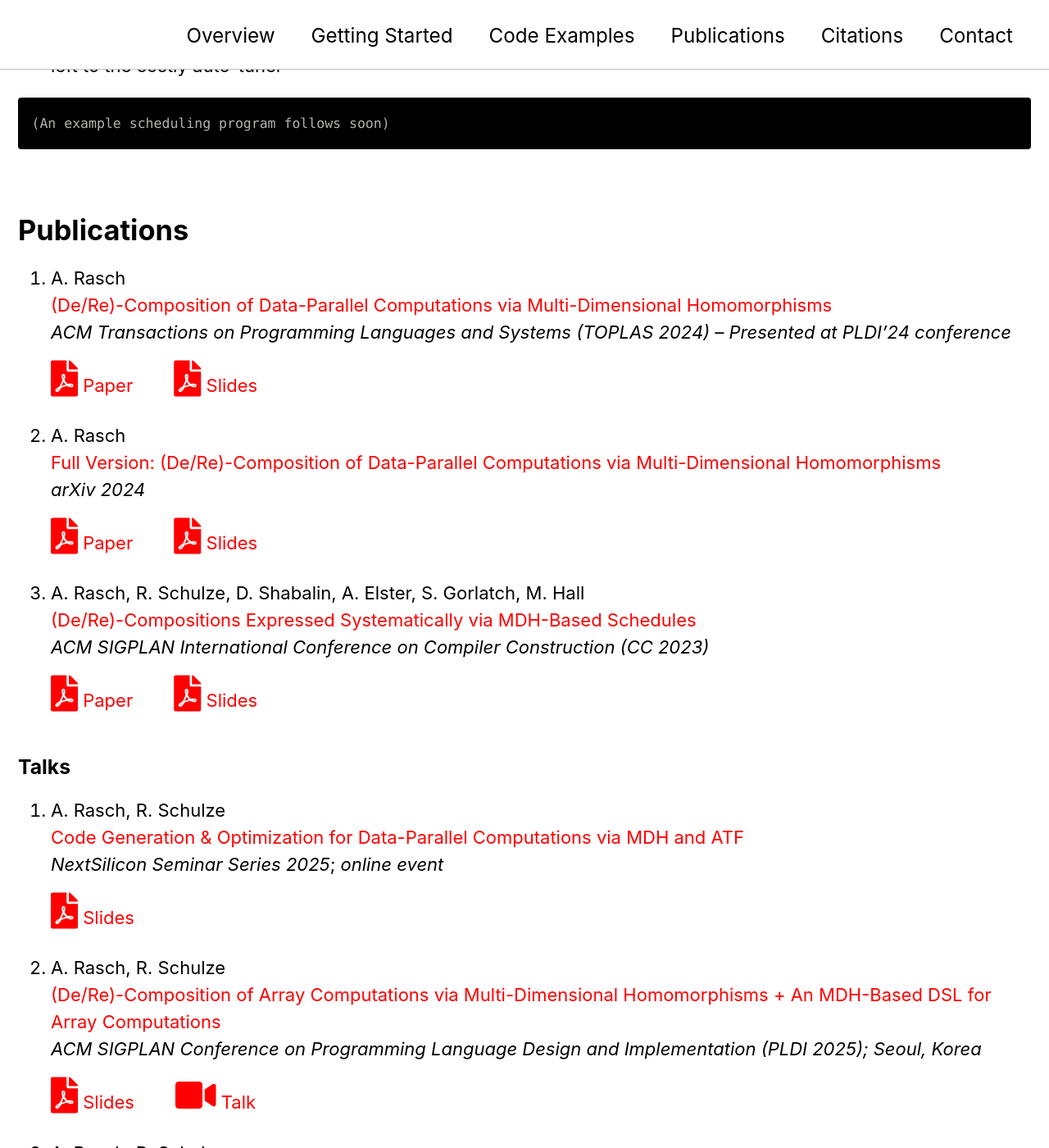
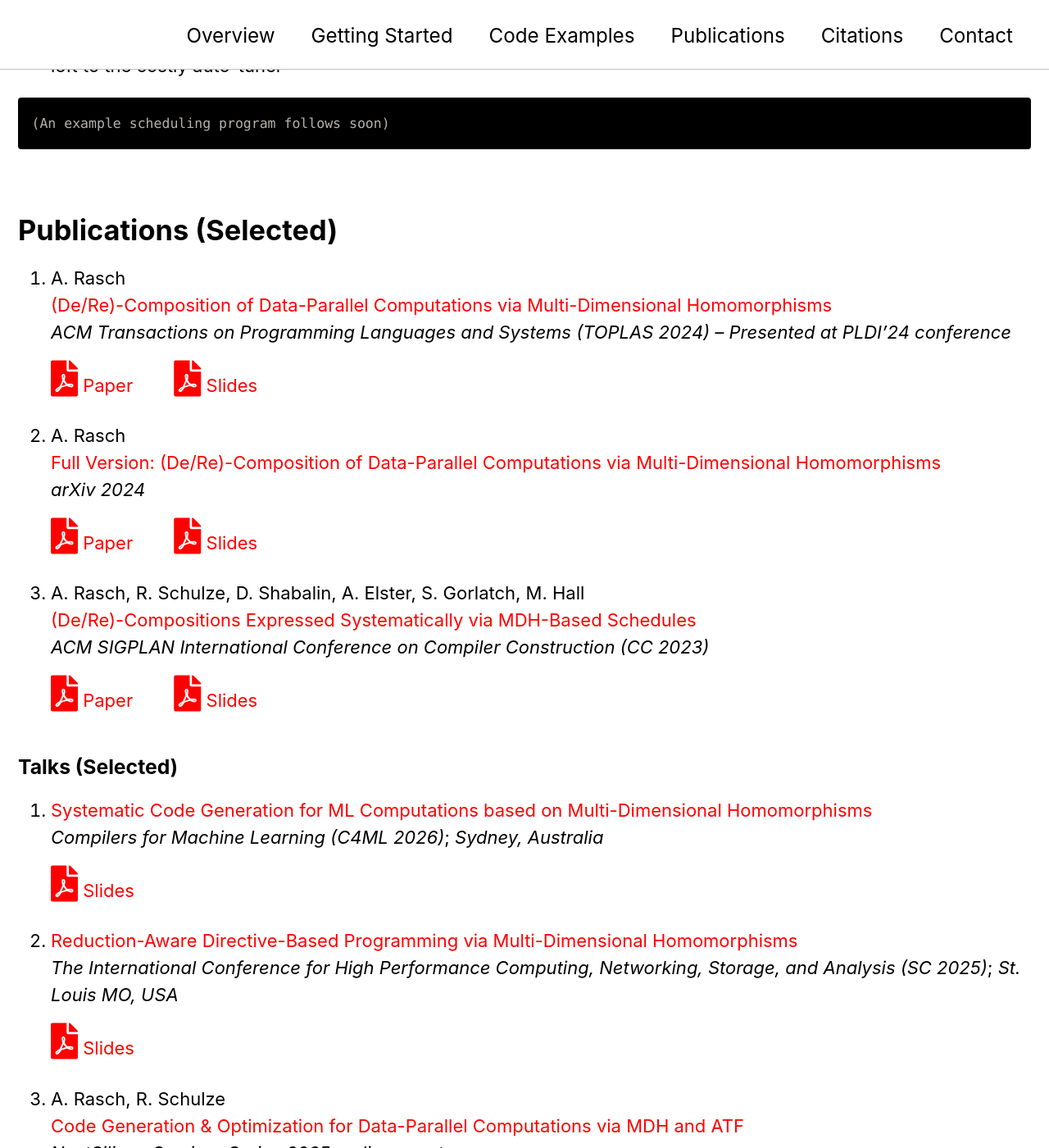
Before and after one commit to mdh-lang/mdh-lang.github.io, a Jekyll site: the page built from index.md, in a window 1280 px wide and 1400 px high, scrolled down 4352 px. Shown: the whole window at 82% size. Built offline with Jekyll 4.4.1, drawn with Linux system fonts in a browser that asks for light colours; cached includes are drawn as plain includes.

Commit message:
Update publications and talks sections in index.md

```diff
--- a/index.md
+++ b/index.md
@@ -319,7 +319,7 @@ By incorporating the user into the optimization process, we enable two major adv
 ~~~
 
 <br>
-# Publications
+# Publications (Selected)
 
 1.  A. Rasch \\
     [(De/Re)-Composition of Data-Parallel Computations via Multi-Dimensional Homomorphisms](https://dl.acm.org/doi/10.1145/3665643) \\
@@ -358,7 +358,15 @@ By incorporating the user into the optimization process, we enable two major adv
     <a href="assets/files/publications/ijpp18/paper.pdf"><i class="fas fa-file-pdf" style="color: red; font-size: 2em; padding-top: .4em"></i></a> [Paper](assets/files/publications/ijpp18/paper.pdf)
 -->
 
-### Talks
+### Talks (Selected)
+
+1.  [Systematic Code Generation for ML Computations based on Multi-Dimensional Homomorphisms](https://c4ml.org) \\
+    *Compilers for Machine Learning (C4ML 2026)*; *Sydney, Australia*\\
+    <a href="assets/files/publications/c4ml26/slides.pdf"><i class="fas fa-file-pdf" style="color: red; font-size: 2em; padding-top: .4em"></i></a> [Slides](assets/files/publications/c4ml26/slides.pdf)
+
+1.  [Reduction-Aware Directive-Based Programming via Multi-Dimensional Homomorphisms](https://sc25.conference-program.com/presentation/?id=ws_waccpd105&sess=sess218) \\
+    *The International Conference for High Performance Computing, Networking, Storage, and Analysis (SC 2025)*; *St. Louis MO, USA*\\
+    <a href="assets/files/publications/sc25/slides.pdf"><i class="fas fa-file-pdf" style="color: red; font-size: 2em; padding-top: .4em"></i></a> [Slides](assets/files/publications/sc25/slides.pdf)
 
 1.  A. Rasch, R. Schulze \\
     [Code Generation & Optimization for Data-Parallel Computations via MDH and ATF](http://nextsilicon.com) \\
```
